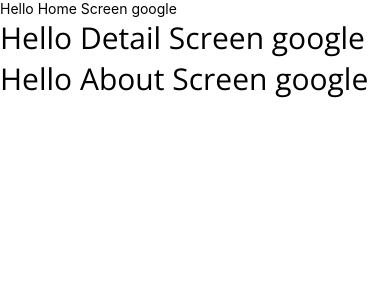
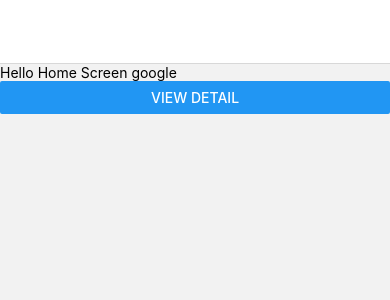
Before and after one commit to TrungTy0906/react-native, a React Native app: screen /home in a window 390 px wide. Shown: the top 300 px of the page. Built offline with nearby package versions, Linux system fonts and the light colour scheme.

Commit message:
react-navigator

```diff
--- a/App.tsx
+++ b/App.tsx
@@ -11,6 +11,9 @@
 import { useFonts } from 'expo-font';
 import * as SplashScreen from 'expo-splash-screen';
 import {useEffect} from 'react';
+
+import { NavigationContainer } from '@react-navigation/native';
+import { createNativeStackNavigator } from '@react-navigation/native-stack';
 
 
 SplashScreen.preventAutoHideAsync();
@@ -30,12 +33,21 @@
   if (!loaded && !error) {
     return null;
   }
+
+  const Stack = createNativeStackNavigator();
+
   return(
-    <View>
-      <HomeScreen/>
-      <DetailScreen/>
-      <AboutScreen/>
-    </View>
+    // <View>
+    //   <HomeScreen/>
+    //   <DetailScreen/>
+    //   <AboutScreen/>
+    // </View>
+    <NavigationContainer>
+      <Stack.Navigator>
+        <Stack.Screen name="home" component={HomeScreen}  options={{title: ''}}/>
+        <Stack.Screen name='review-detail' component={DetailScreen}/>
+      </Stack.Navigator>
+    </NavigationContainer>
   );
 }
 
--- a/components/reviews/home.tsx
+++ b/components/reviews/home.tsx
@@ -1,9 +1,12 @@
-import {Text, View } from "react-native";
+import {Alert, Button, Text, View } from "react-native";
 
 const HomeScreen = () => {
     return (
         <View>
             <Text>Hello Home Screen google</Text>
+            <Button title="View Detail"
+                onPress={() => alert("hehe")}
+            />
         </View>
     )
 }
```
